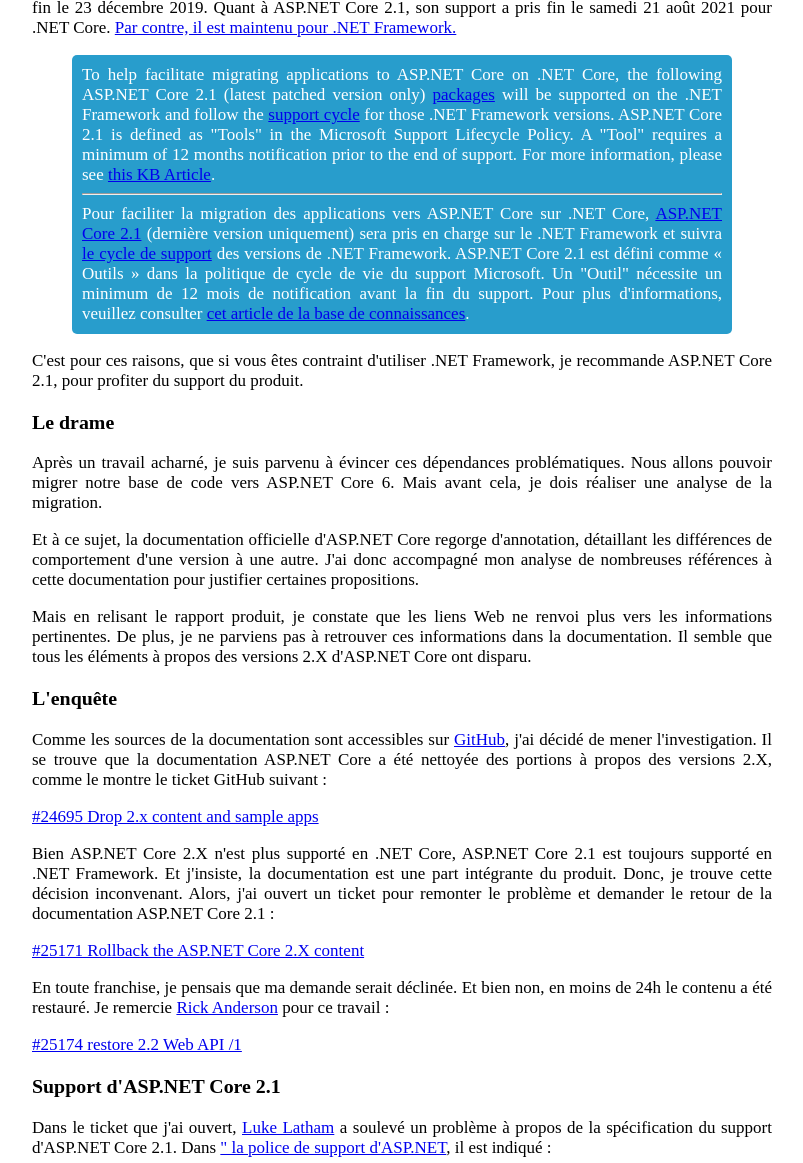
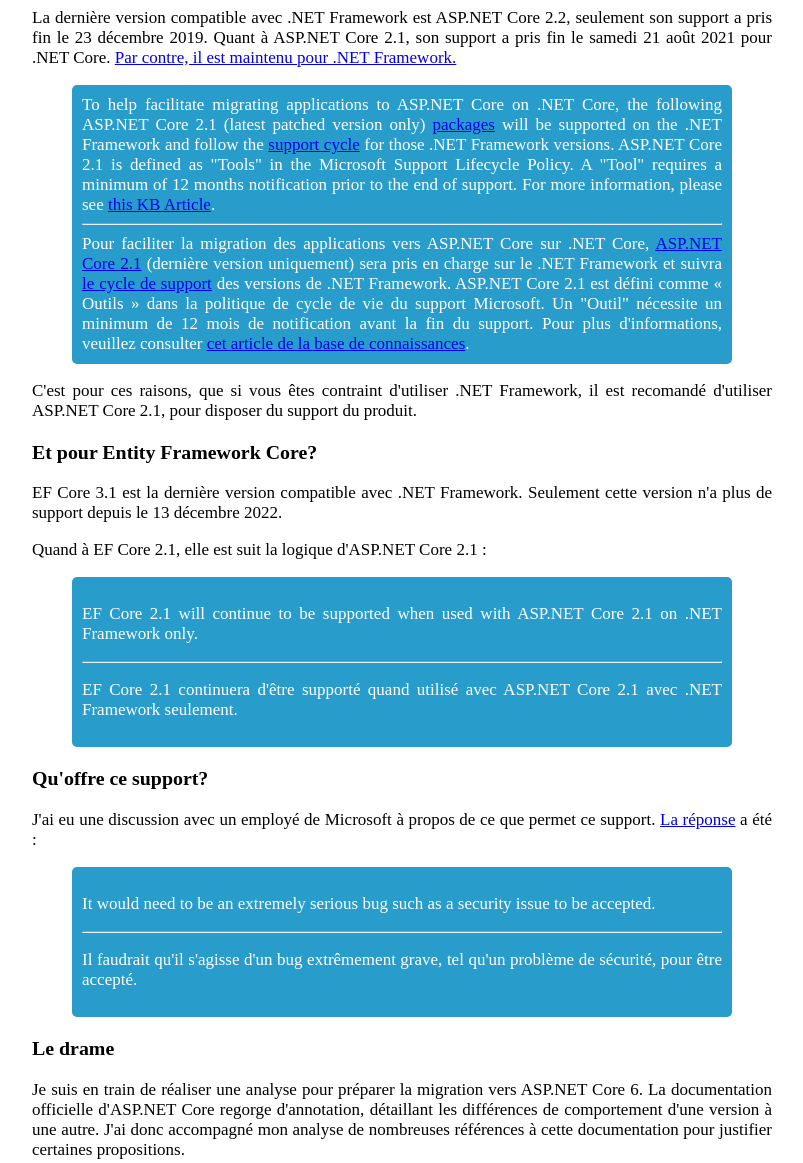
Before and after one commit to vernou/vernou.github.io, a plain HTML site: page articles/008/content.html in a window 1280 px wide. Shown: the part 1145-2308 px from the top of the page, without its empty margins (238-1041 px from the left). Drawn offline with Linux system fonts and the light colour scheme.

Commit message:
#19 Explain EF Core support policy in the eighth article

```diff
--- a/articles/008/content.html
+++ b/articles/008/content.html
@@ -19,10 +19,12 @@
         <div class="wrapper">
             <span class="post-date">03 mars 2022</span>
             <h2>
-                La politique de support pour ASP.NET Core 2.1
+                ASP.NET Core
+                <br>
+                La politique de support pour .NET Framework
             </h2>
             <p>
-                Selon la politique de support de Microsoft, ASP.NET Core 2.1 est toujours supporté. Mais un matin, je constate avec horripilation dans la documentation d'ASP.NET Core, les sections concernant ASP.NET Core 2.1 ont disparu. Comme la documentation est une part du produit, qu'en est-il réellement du support de ce dernier?
+                Selon la politique de support de Microsoft, ASP.NET Core 2.1 est toujours supporté. Mais un matin, je constate avec horripilation que dans la documentation d'ASP.NET Core, les sections concernant ASP.NET Core 2.1 ont disparu. Comme la documentation est une part du produit, qu'en est-il réellement du support de ce dernier?
             </p>
             <figure class="articleimg">
                 <img src="cover.jpg" alt="Échelle brisée">
@@ -38,19 +40,45 @@
                 La dernière version compatible avec .NET Framework est ASP.NET Core 2.2, seulement son support a pris fin le 23 décembre 2019. Quant à ASP.NET Core 2.1, son support a pris fin le samedi 21 août 2021 pour .NET Core. <a href="https://dotnet.microsoft.com/platform/support/policy/aspnet">Par contre, il est maintenu pour .NET Framework.</a>
              </p>
              <blockquote class="quote">
-                 To help facilitate migrating applications to ASP.NET Core on .NET Core, the following ASP.NET Core 2.1 (latest patched version only) <a href="https://dotnet.microsoft.com/en-us/platform/support/policy/aspnetcore-2.1">packages</a> will be supported on the .NET Framework and follow the <a href="https://support.microsoft.com/en-us/lifecycle/search?alpha=.net%20framework">support cycle</a><a> for those .NET Framework versions. ASP.NET Core 2.1 is defined as "Tools" in the Microsoft Support Lifecycle Policy. A "Tool" requires a minimum of 12 months notification prior to the end of support. For more information, please see </a><a href="https://docs.microsoft.com/troubleshoot/aspnet/support-lifecycle-web-stack?WT.mc_id=dotnet-35129-website" >this KB Article</a>.
+                 To help facilitate migrating applications to ASP.NET Core on .NET Core, the following ASP.NET Core 2.1 (latest patched version only) <a href="https://dotnet.microsoft.com/en-us/platform/support/policy/aspnetcore-2.1">packages</a> will be supported on the .NET Framework and follow the <a href="https://support.microsoft.com/en-us/lifecycle/search?alpha=.net%20framework">support cycle</a> for those .NET Framework versions. ASP.NET Core 2.1 is defined as "Tools" in the Microsoft Support Lifecycle Policy. A "Tool" requires a minimum of 12 months notification prior to the end of support. For more information, please see <a href="https://docs.microsoft.com/troubleshoot/aspnet/support-lifecycle-web-stack?WT.mc_id=dotnet-35129-website" >this KB Article</a>.
                  <hr>
                  Pour faciliter la migration des applications vers ASP.NET Core sur .NET Core, <a href="https://dotnet.microsoft.com/en-us/platform/support/policy/aspnetcore-2.1">ASP.NET Core 2.1</a> (dernière version uniquement) sera pris en charge sur le .NET Framework et suivra <a href="https://support.microsoft.com/en-us/lifecycle/search?alpha=.net%20framework">le cycle de support</a> des versions de .NET Framework. ASP.NET Core 2.1 est défini comme « Outils » dans la politique de cycle de vie du support Microsoft. Un "Outil" nécessite un minimum de 12 mois de notification avant la fin du support. Pour plus d'informations, veuillez consulter <a href="https://docs.microsoft.com/troubleshoot/aspnet/support-lifecycle-web-stack?WT.mc_id=dotnet-35129-website" >cet article de la base de connaissances</a>.
             </blockquote>
             <p>
-                C'est pour ces raisons, que si vous êtes contraint d'utiliser .NET Framework, je recommande ASP.NET Core 2.1, pour profiter du support du produit.
+                C'est pour ces raisons, que si vous êtes contraint d'utiliser .NET Framework, il est recomandé d'utiliser ASP.NET Core 2.1, pour disposer du support du produit.
             </p>
+            <h3>Et pour Entity Framework Core?</h3>
+            <p>
+                EF Core 3.1 est la dernière version compatible avec .NET Framework. Seulement cette version n'a plus de support depuis le 13 décembre 2022.
+            </p>
+            <p>
+                Quand à EF Core 2.1, elle est suit la logique d'ASP.NET Core 2.1 :
+            </p>
+            <blockquote class="quote">
+                <p>
+                    EF Core 2.1 will continue to be supported when used with ASP.NET Core 2.1 on .NET Framework only.
+                </p>
+                <hr>
+                <p>
+                    EF Core 2.1 continuera d'être supporté quand utilisé avec ASP.NET Core 2.1 avec .NET Framework seulement.
+                </p>
+            </blockquote>
+            <h3>Qu'offre ce support?</h3>
+            <p>
+                J'ai eu une discussion avec un employé de Microsoft à propos de ce que permet ce support. <a href="https://github.com/dotnet/efcore/issues/29432#issuecomment-1292272224">La réponse</a> a été :
+            </p>
+            <blockquote class="quote">
+                <p>
+                    It would need to be an extremely serious bug such as a security issue to be accepted.
+                </p>
+                <hr>
+                <p>
+                    Il faudrait qu'il s'agisse d'un bug extrêmement grave, tel qu'un problème de sécurité, pour être accepté.
+                </p>
+            </blockquote>
             <h3>Le drame</h3>
             <p>
-                Après un travail acharné, je suis parvenu à évincer ces dépendances problématiques. Nous allons pouvoir migrer notre base de code vers ASP.NET Core 6. Mais avant cela, je dois réaliser une analyse de la migration.
-            </p>
-            <p>
-                Et à ce sujet, la documentation officielle d'ASP.NET Core regorge d'annotation, détaillant les différences de comportement d'une version à une autre. J'ai donc accompagné mon analyse de nombreuses références à cette documentation pour justifier certaines propositions.
+                Je suis en train de réaliser une analyse pour préparer la migration vers ASP.NET Core 6. La documentation officielle d'ASP.NET Core regorge d'annotation, détaillant les différences de comportement d'une version à une autre. J'ai donc accompagné mon analyse de nombreuses références à cette documentation pour justifier certaines propositions.
             </p>
             <p>
                 Mais en relisant le rapport produit, je constate que les liens Web ne renvoi plus vers les informations pertinentes. De plus, je ne parviens pas à retrouver ces informations dans la documentation. Il semble que tous les éléments à propos des versions 2.X d'ASP.NET Core ont disparu.
@@ -63,7 +91,7 @@
                 <a href="https://github.com/dotnet/AspNetCore.Docs/issues/24695">#24695 Drop 2.x content and sample apps</a>
             </p>
             <p>
-                Bien ASP.NET Core 2.X n'est plus supporté en .NET Core, ASP.NET Core 2.1 est toujours supporté en .NET Framework. Et j'insiste, la documentation est une part intégrante du produit. Donc, je trouve cette décision inconvenant. Alors, j'ai ouvert un ticket pour remonter le problème et demander le retour de la documentation ASP.NET Core 2.1 :
+                Bien ASP.NET Core 2.X n'est plus supporté en .NET Core, ASP.NET Core 2.1 est toujours supporté en .NET Framework. Et j'insiste, la documentation est une part intégrante du produit. Donc, je trouve cette décision inconvenante. Alors, j'ai ouvert un ticket pour remonter le problème et demander le retour de la documentation ASP.NET Core 2.1 :
             </p>
             <p>
                 <a href="https://github.com/dotnet/AspNetCore.Docs/issues/25171">#25171 Rollback the ASP.NET Core 2.X content</a>
```
